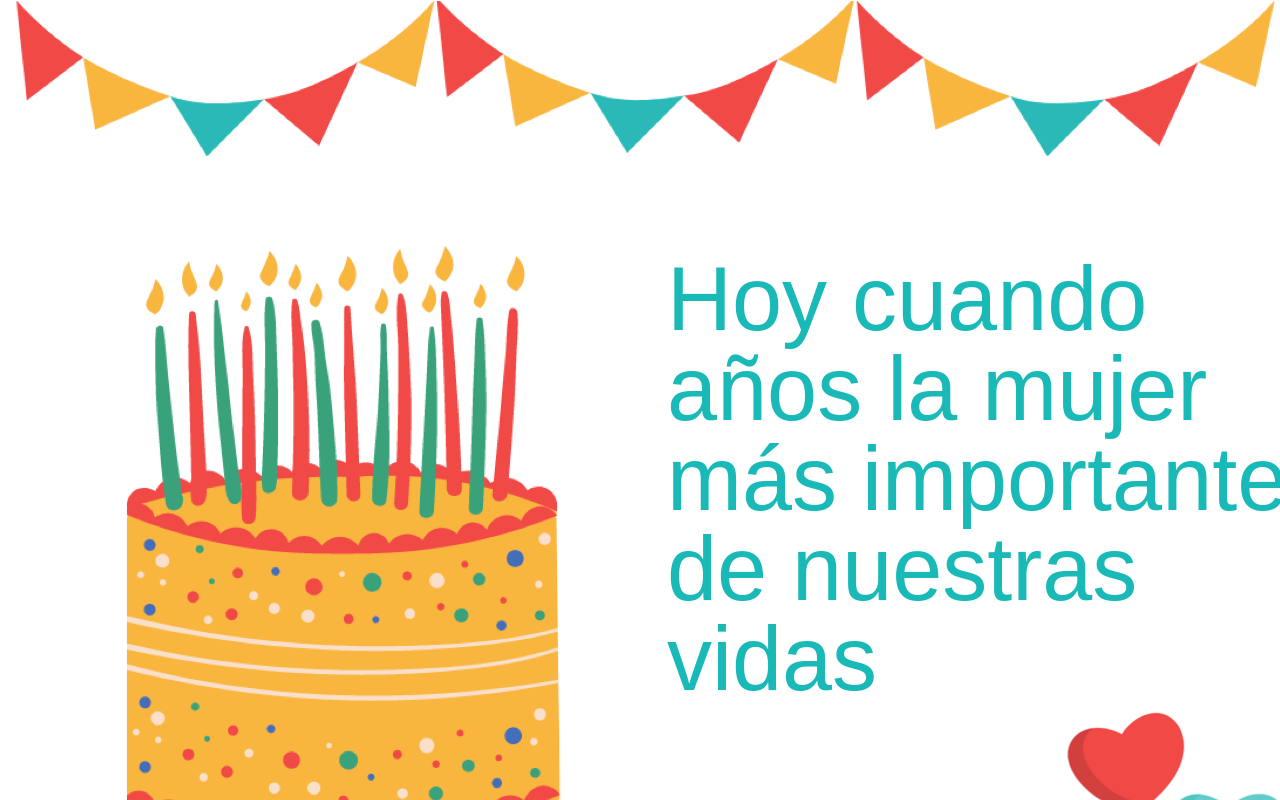
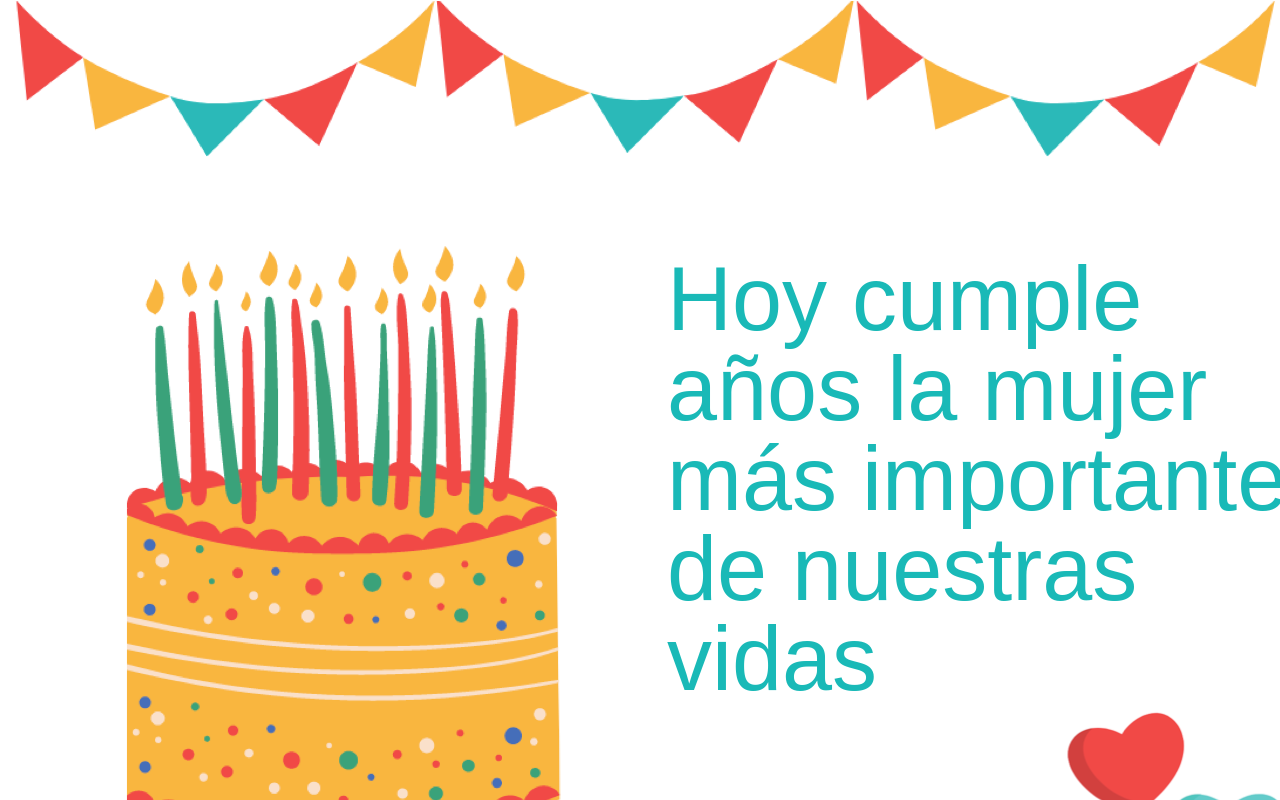
Before and after one commit to CathySG/FelizCumple, a plain HTML site: page index.html in a window 1280 px wide. Shown: the top 800 px of the page. Drawn offline with Linux system fonts and the light colour scheme.

Commit message:
cambios2

```diff
--- a/index.html
+++ b/index.html
@@ -16,7 +16,7 @@
   </div>
   <div class="dos">
     <div class="feliz">
-      <h1>Hoy cuando años la mujer más importante de nuestras vidas</h1>
+      <h1>Hoy cumple años la mujer más importante de nuestras vidas</h1>
       <img src="./Resources/globo.png" alt="">
     </div>
   </div>
```
